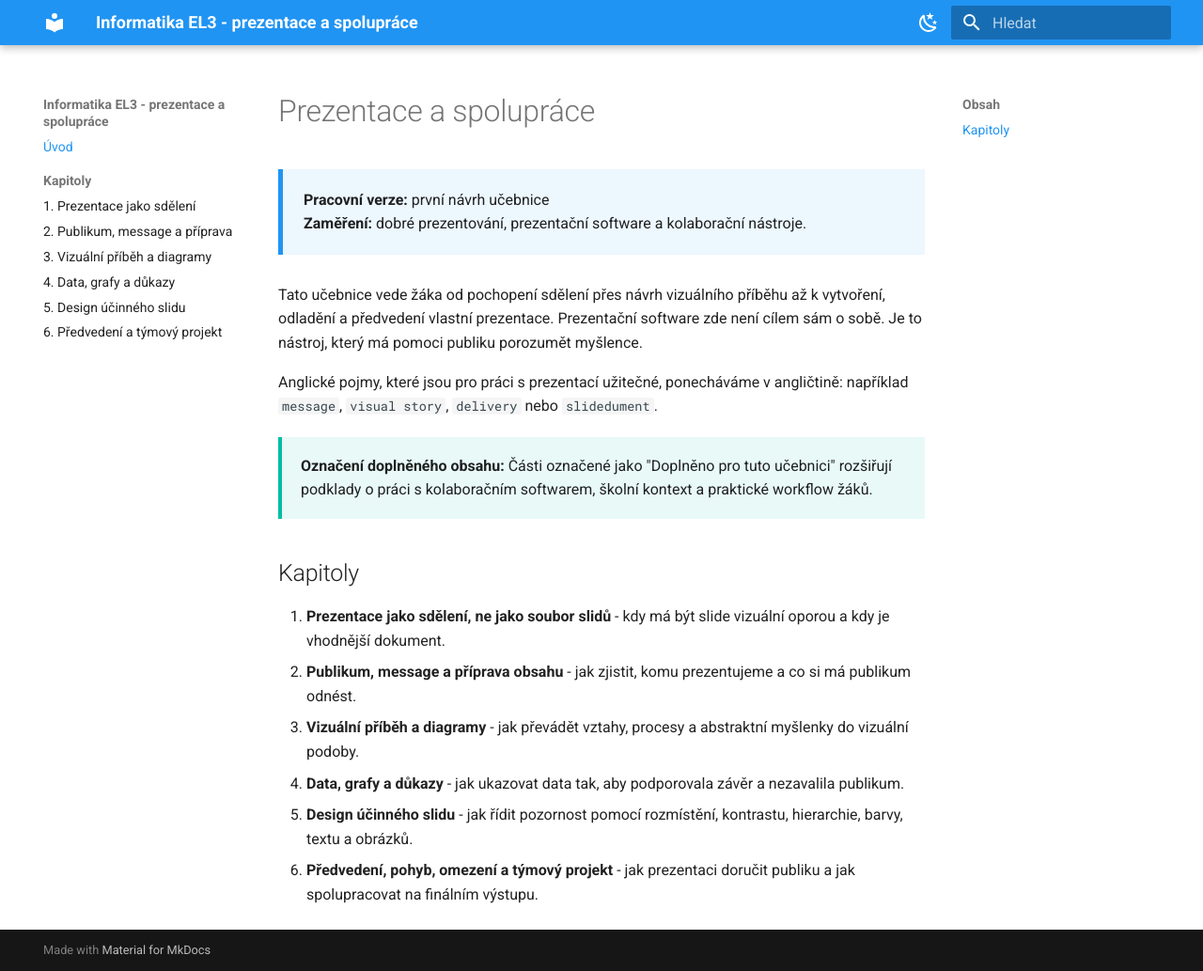
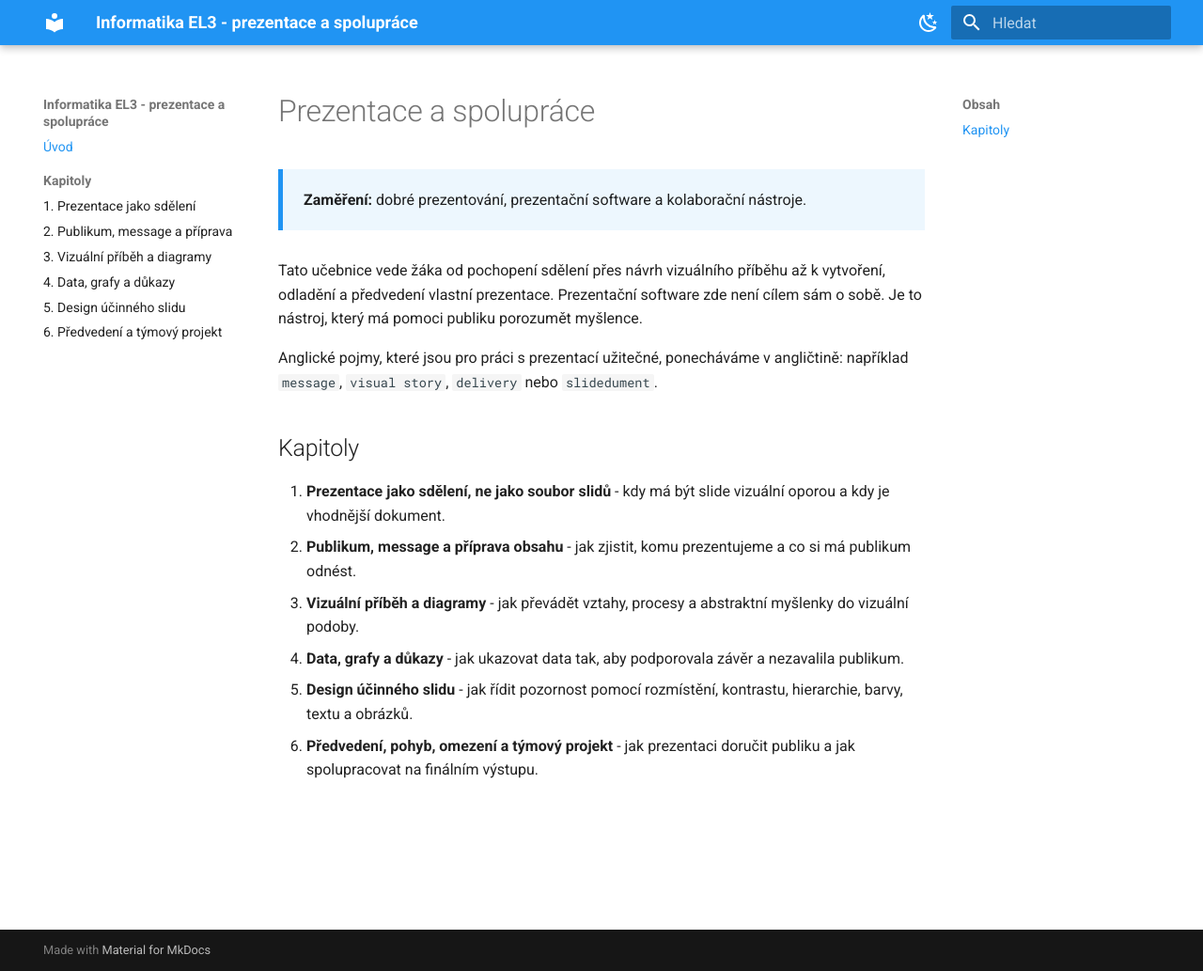
Before and after one commit to faitjaroslav-byte/informatika_EL3, an MkDocs documentation site: the page built from docs/index.md, in a window 1280 px wide and 1033 px high. Shown: the whole window at 94% size. Built offline with MkDocs 1.6.1 and Material for MkDocs 9.7.7, drawn with Linux system fonts in a browser that asks for light colours.

Commit message:
Remove draft notes from textbook

```diff
--- a/docs/index.md
+++ b/docs/index.md
@@ -1,17 +1,12 @@
 # Prezentace a spolupráce
 
 <div class="lesson-meta">
-<strong>Pracovní verze:</strong> první návrh učebnice<br>
 <strong>Zaměření:</strong> dobré prezentování, prezentační software a kolaborační nástroje.
 </div>
 
 Tato učebnice vede žáka od pochopení sdělení přes návrh vizuálního příběhu až k vytvoření, odladění a předvedení vlastní prezentace. Prezentační software zde není cílem sám o sobě. Je to nástroj, který má pomoci publiku porozumět myšlence.
 
 Anglické pojmy, které jsou pro práci s prezentací užitečné, ponecháváme v angličtině: například `message`, `visual story`, `delivery` nebo `slidedument`.
-
-<div class="source-note">
-<strong>Označení doplněného obsahu:</strong> Části označené jako "Doplněno pro tuto učebnici" rozšiřují podklady o práci s kolaboračním softwarem, školní kontext a praktické workflow žáků.
-</div>
 
 ## Kapitoly
 
```
Also changed, not shown: docs/cs/03-vizualni-pribeh-a-diagramy.md (+1 -1 lines).
